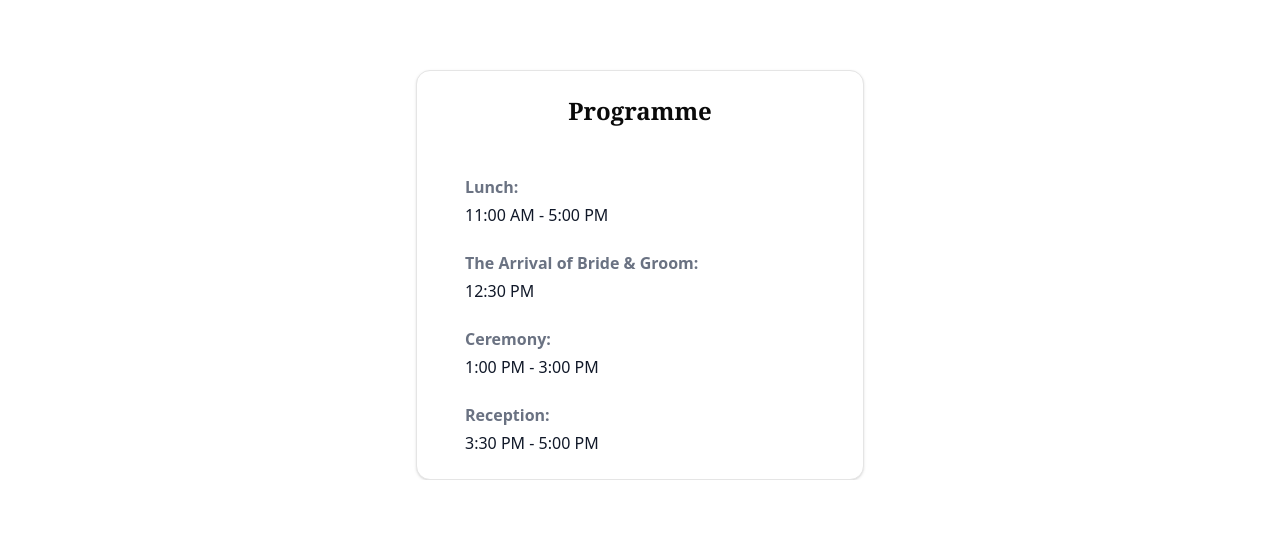
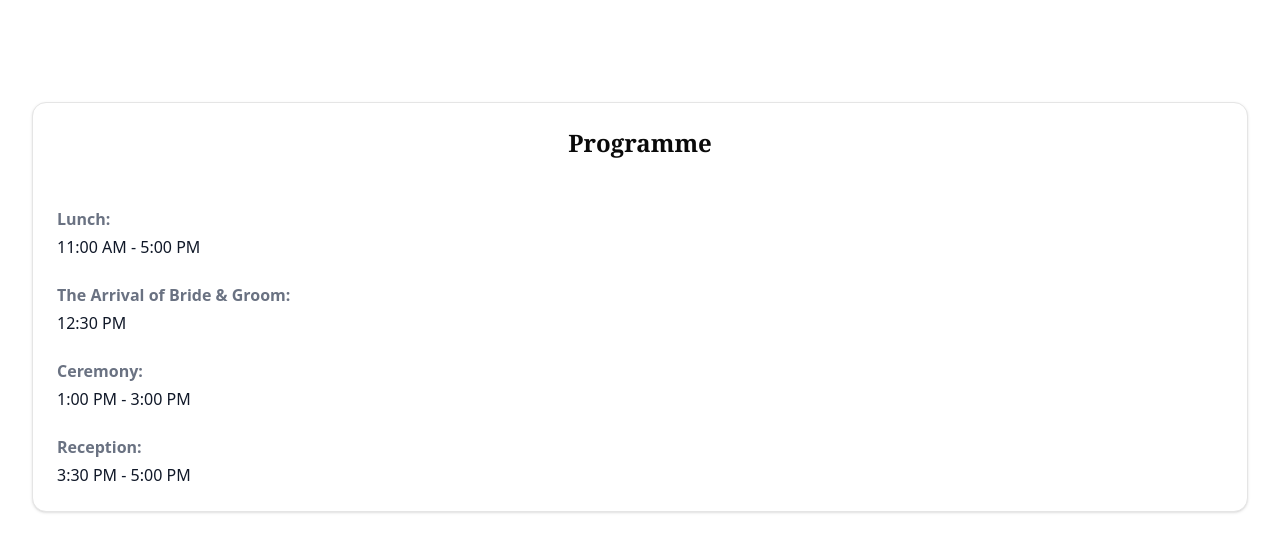
Before and after one commit to Zer0-01/next-sa-invitation, a Next.js app: page / in a window 1280 px wide. Shown: the part 2022-2563 px from the top of the page. Before the commit the page ends 2502 px from the top, so only its background shows below. Built offline with nearby package versions, Linux system fonts and the light colour scheme.

Commit message:
feat: complete programme

```diff
--- a/src/app/components/programme-component.tsx
+++ b/src/app/components/programme-component.tsx
@@ -2,7 +2,7 @@ import { Card, CardContent, CardHeader, CardTitle } from "@/components/ui/card";
 
 const ProgrammeComponent = () => {
     return (
-        <Card className="w-full max-w-md mx-auto p-6">
+        <Card  className="m-8">
             <CardHeader>
                 <CardTitle className="text-center text-2xl font-serif font-bold mb-4">
                     Programme
```
